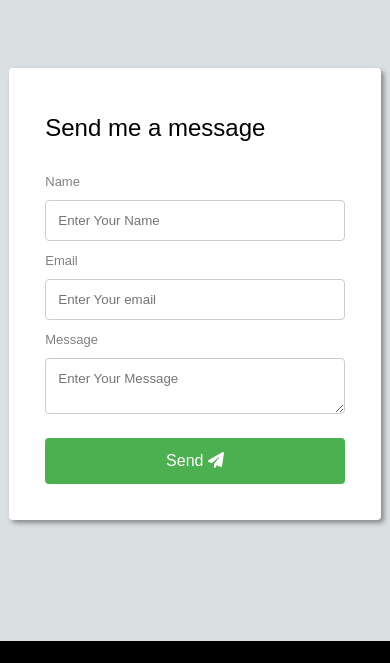
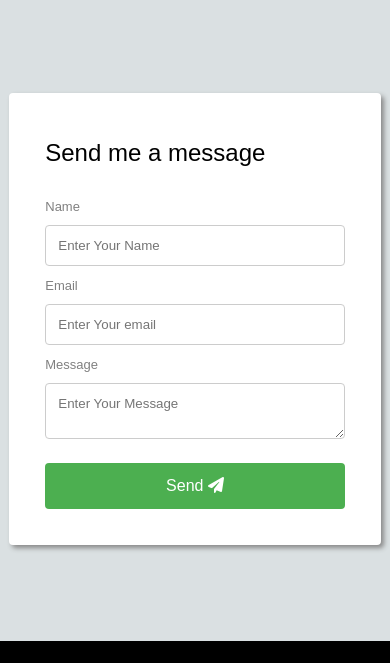
Before and after one commit to s-ashwin/s-ashwin.github.io, a plain HTML site: page contact/index.html in a window 390 px wide. Shown: the part 53-716 px from the top of the page. Drawn offline with Linux system fonts and the light colour scheme.

Commit message:
Fixes About/Contact Screen Layout

```diff
--- a/css/contact.css
+++ b/css/contact.css
@@ -96,6 +96,7 @@ button[type="submit"]:hover {
   display: flex;
   align-items: center;
   height: 100%;
+  margin-top:70px;
 }
 
 @media only screen and (min-width: 1000px) {
@@ -133,6 +134,9 @@ button[type="submit"]:hover {
     padding: 6px 0;
     height: 35px;
   }
+  .container {
+    margin-top:50px;
+  }
 }
 
 @media only screen and (max-width: 500px) {
@@ -163,4 +167,7 @@ button[type="submit"]:hover {
   .profile img {
     height: 150px;
   }
+  .container {
+    margin-top:50px;
+  }
 }
```
